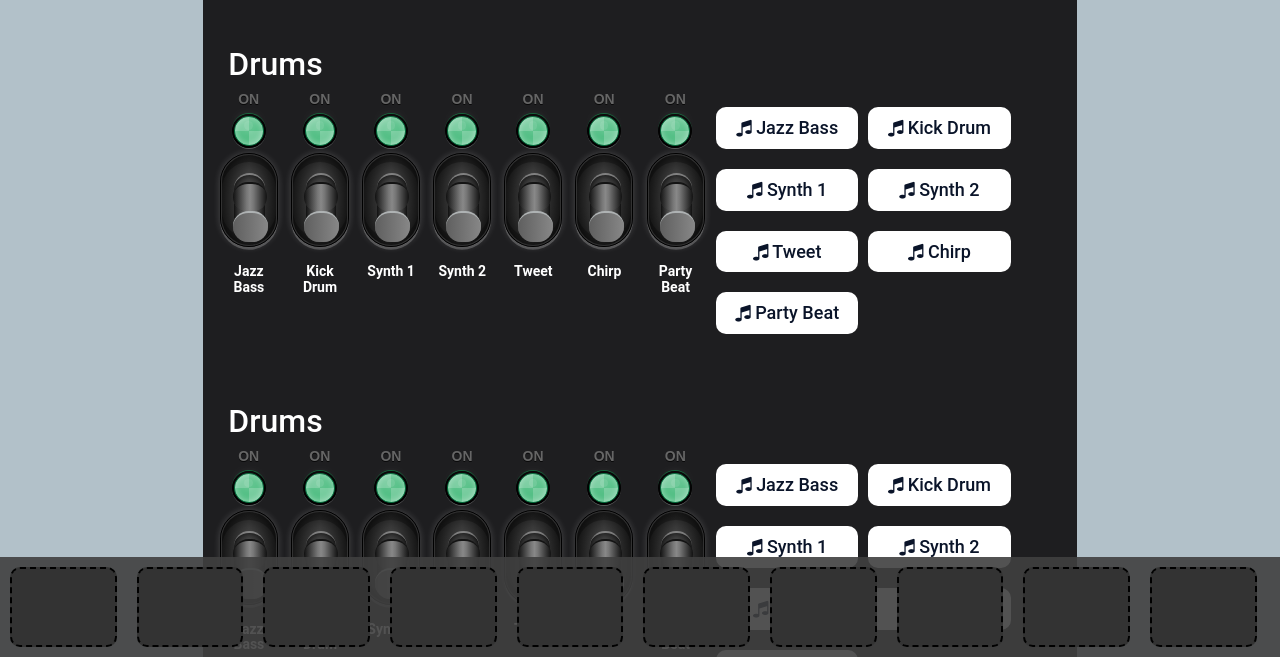
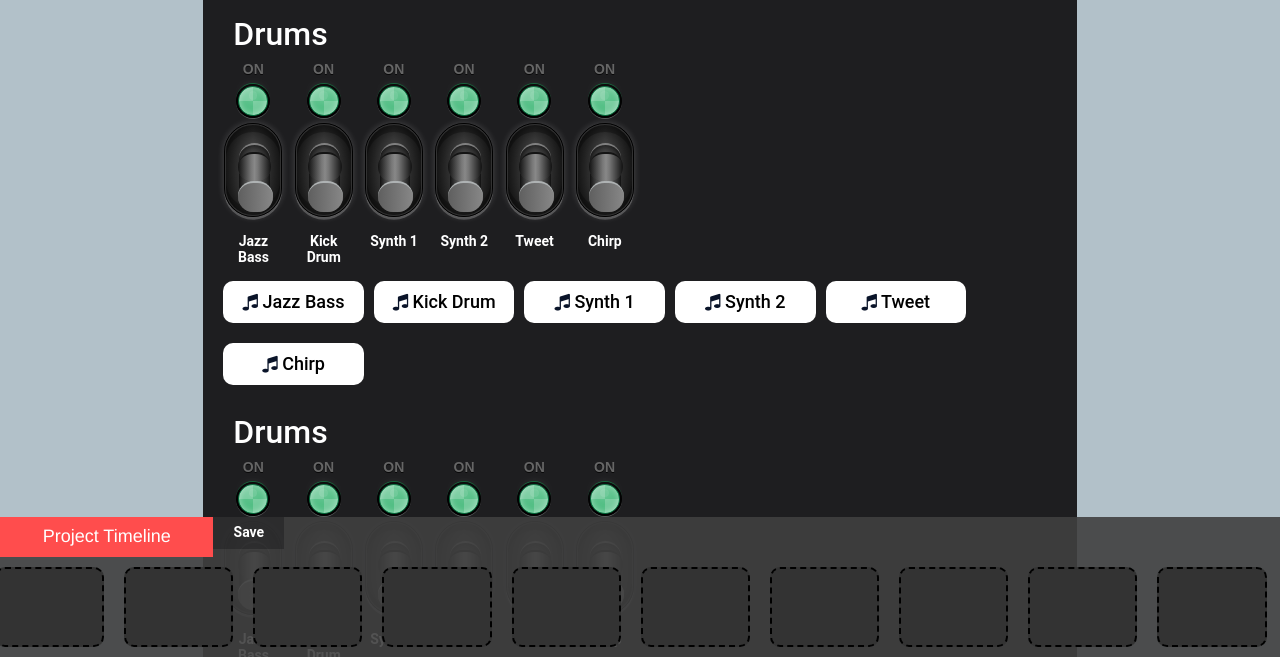
Before and after one commit to lilannie/HackISU-Spring2017, a React app: page / in a window 1280 px wide. Shown: the part 143-800 px from the top of the page. Built offline with nearby package versions, Linux system fonts and the light colour scheme.

Commit message:
Added a toolbar

```diff
--- a/client/app/components/Footer.js
+++ b/client/app/components/Footer.js
@@ -5,14 +5,29 @@ import TimelineSlot from './TimelineSlot';
 import '../scss/main.scss';
 
 export default class Footer extends React.Component {
-    static defaultProps = {
-
-    };
+    static defaultProps = {};
 
     render() {
         return (
             <footer className="main-footer">
                 <div className="container-fluid">
+                    <div className="row">
+                        <div className="t-banner col-md-2">
+                            <h4 className="t-h2">
+                                Project Timeline
+                            </h4>
+                        </div>
+                        <div className="t-toolbar col-md-8">
+                            <div className="row">
+                                <button className="col-md-1">
+                                    <h5 className="t-h5">
+                                        Save
+                                    </h5>
+                                </button>
+                            </div>
+                        </div>
+                    </div>
+                </div>
                 <div className="row">
                     <TimelineSlot />
                     <TimelineSlot />
@@ -25,7 +40,6 @@ export default class Footer extends React.Component {
                     <TimelineSlot />
                     <TimelineSlot />
                 </div>
-                </div>
             </footer>
         );
     }
--- a/client/app/components/SoundGroup.js
+++ b/client/app/components/SoundGroup.js
@@ -33,10 +33,6 @@ export default class SoundGroup extends React.Component {
                 id: 5,
                 name: 'Chirp'
             },
-            {
-                id: 6,
-                name: 'Party Beat'
-            }
         ]
     };
 
@@ -67,10 +63,6 @@ export default class SoundGroup extends React.Component {
                 id: 5,
                 name: 'Chirp'
             },
-            {
-                id: 6,
-                name: 'Party Beat'
-            }
         ]
     };
 
@@ -109,6 +101,7 @@ export default class SoundGroup extends React.Component {
                         {this.state.groupTitle}
                     </h3>
                     {this.getToggles()}
+                    <div className="col-md-1" style={{width: '100%'}}></div>
                     {this.getButtons()}
                 </div>
             </div>
--- a/client/app/scss/colors.scss
+++ b/client/app/scss/colors.scss
@@ -1,4 +1,5 @@
 $t-black: #1E1E20;
+$t-black-transparent: rgba(30, 30, 32, 0.5);
 
 $t-blue-light: #99b3e6;
 $t-blue-grey: #527DA8;
@@ -6,15 +7,23 @@ $t-blue-grey-transparent: rgba(82, 125, 168, 0.8);
 $t-blue: #24478f;
 $t-blue-dark: #0a1429;
 $t-blue-dark-transparent: rgba(10, 20, 41, 0.7);
-
+$t-coral-light: #ffb3b3;
+$t-coral: #ff4d4d;
+$t-coral-dark: #e60000;
 $t-green-light-off: rgba(0,161,75,0.5);
 $t-green-light-on:rgb(0,161,75);
-
 $t-grey: #333333;
 $t-grey-transparent: rgba(64, 64, 64, 0.9);
-
 $t-teal: #009999;
 $t-teal-dark: #00334d;
 $t-teal-light: rgba(0, 51, 77, 0.3);
+$t-font: 'Roboto', sans-serif;
 
-$t-font: 'Roboto', sans-serif;
+$background-color: $t-teal-light;
+$main-color: $t-blue-dark;
+$header-color: $t-black;
+$body-color: $t-black;
+$sound-group-color: $t-black;
+$sound-button-color: $t-blue-dark;
+$footer-color: $t-grey-transparent;
+$timeline-slot-color: $t-grey;
--- a/client/app/scss/main.scss
+++ b/client/app/scss/main.scss
@@ -1,13 +1,4 @@
 @import 'colors.scss';
-
-$background-color: $t-teal-light;
-$main-color: $t-blue-dark;
-$header-color: $t-black;
-$body-color: $t-black;
-$sound-group-color: $t-black;
-$sound-button-color: $t-blue-dark;
-$footer-color: $t-grey-transparent;
-$timeline-slot-color: $t-grey;
 
 @mixin stretch-height() {
   position: absolute;
@@ -88,7 +79,7 @@ body {
 }
 
 .t-h4 {
-  @include h4($t-blue-dark);
+  @include h4(black);
   text-align: center;
   margin: 5px;
 }
@@ -102,6 +93,26 @@ body {
 .t-logo {
   margin-top: 20px;
   width: 40%;
+}
+
+.t-banner {
+  position: relative;
+  top: 0;
+  background: $t-coral;
+}
+.t-toolbar {
+  position: relative;
+
+
+  button {
+    background: $t-black-transparent;
+    border: none;
+  }
+
+  .t-h5 {
+    margin: 7px 0px;
+    color: white;
+  }
 }
 
 .main-container {
@@ -145,10 +156,9 @@ body {
 
 .sound-group-container {
   z-index: 1;
-  margin: 25px 0px;
+  margin: 5px 0px;
 
   .sound-group {
-    padding: 10px;
     background-color: $sound-group-color;
   }
 }
```
Lines whose indentation alone changed are shown as unchanged.
